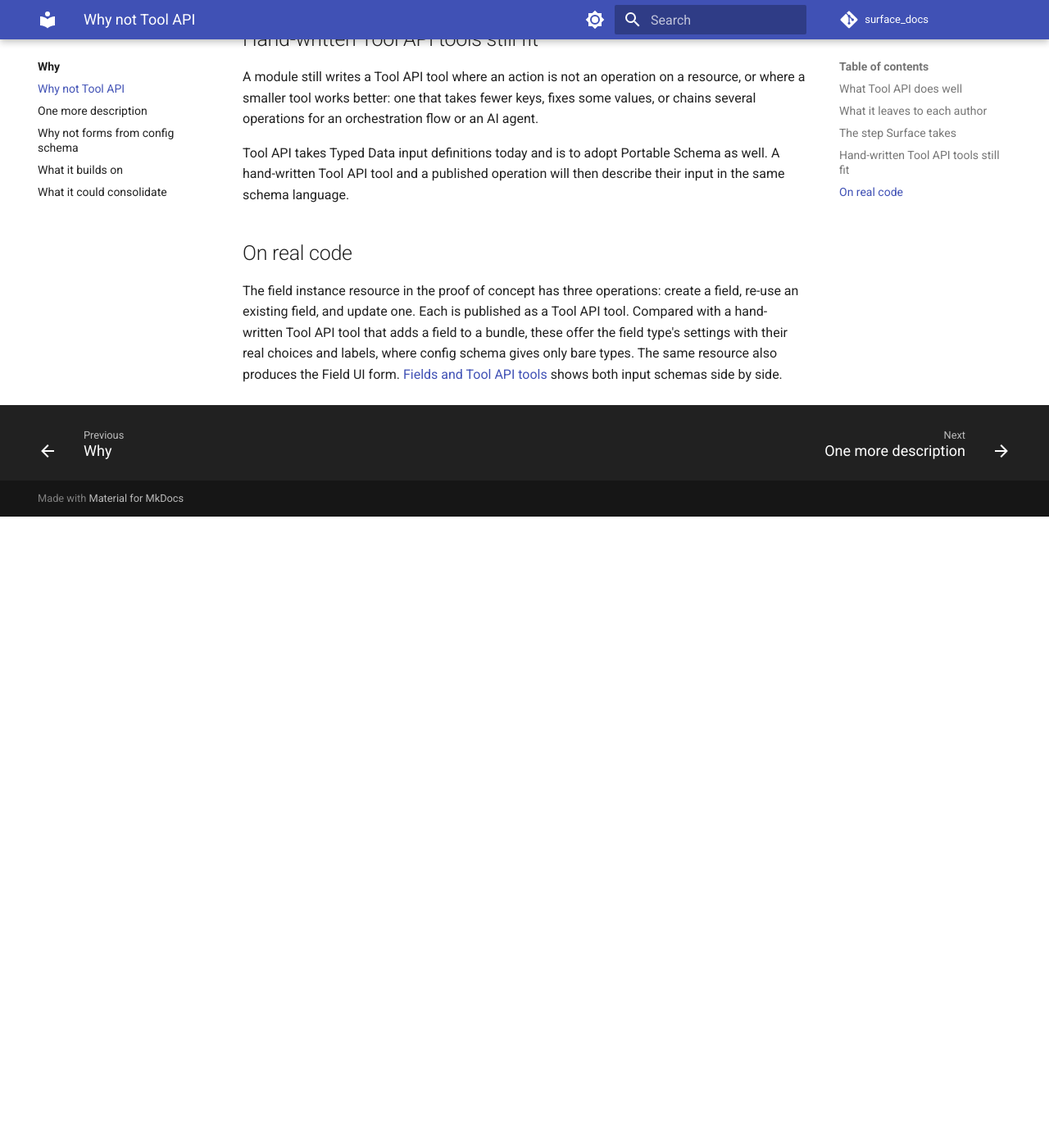
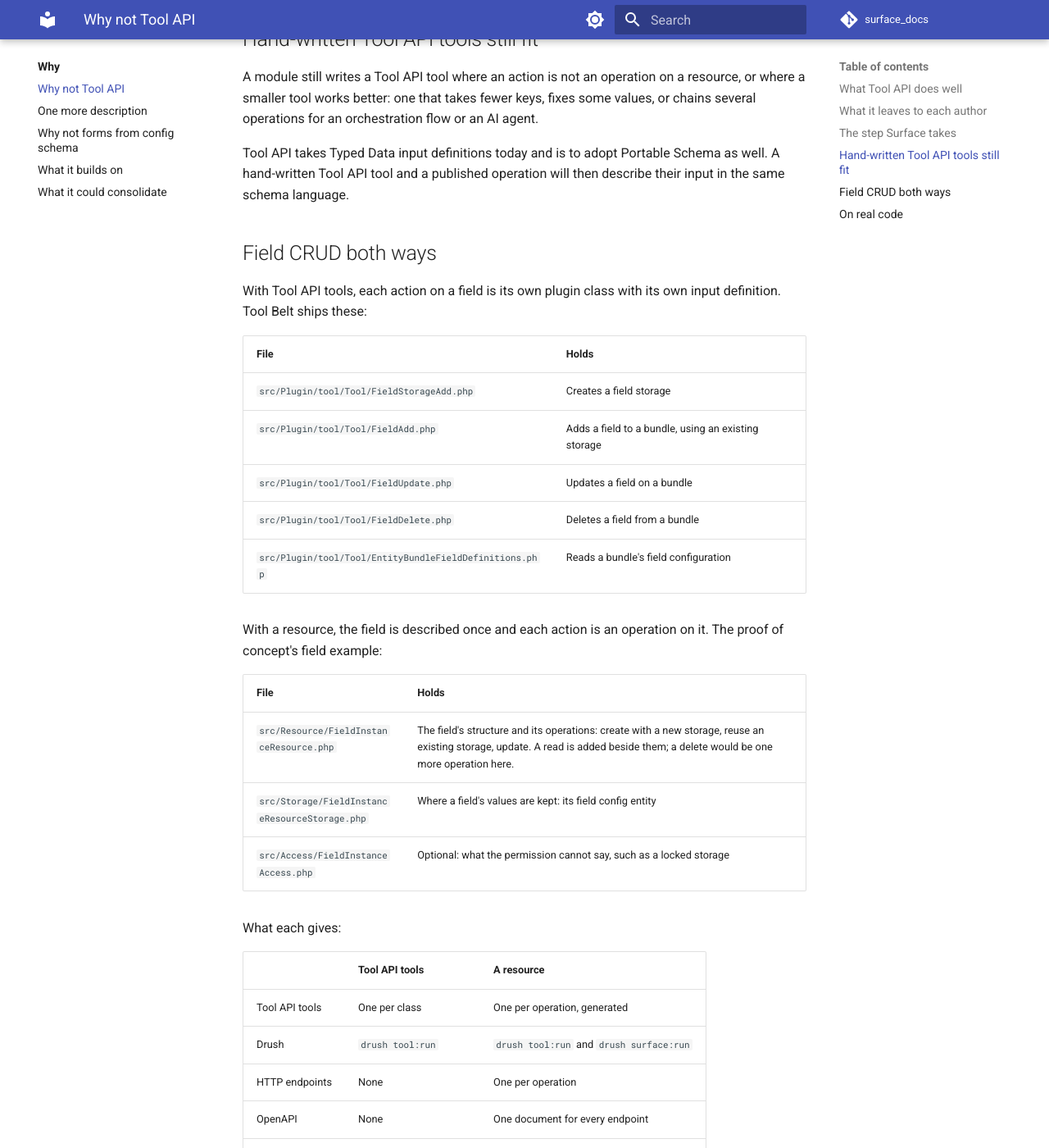
Before and after one commit to mlander/surface_docs, an MkDocs documentation site: the page built from docs/why/not-tool-api.md, in a window 1280 px wide and 1400 px high, scrolled down 1188 px. Shown: the whole window at 82% size. Built offline with MkDocs 1.6.1 and Material for MkDocs 9.7.7, drawn with Linux system fonts in a browser that asks for light colours; comment, search, counter and statistics services are not loaded; before the commit the page ends 1818 px from its top, so only the background shows below that; some of the changed text lies outside the part shown.

Commit message:
Why not Tool API: field CRUD as Tool API tools and as a resource

```diff
--- a/docs/why/not-tool-api.md
+++ b/docs/why/not-tool-api.md
@@ -31,6 +31,41 @@ A module still writes a Tool API tool where an action is not an operation on a r
 
 Tool API takes Typed Data input definitions today and is to adopt Portable Schema as well. A hand-written Tool API tool and a published operation will then describe their input in the same schema language.
 
+## Field CRUD both ways {#field-crud}
+
+With Tool API tools, each action on a field is its own plugin class with its own input definition. Tool Belt ships these:
+
+| File | Holds |
+|---|---|
+| `src/Plugin/tool/Tool/FieldStorageAdd.php` | Creates a field storage |
+| `src/Plugin/tool/Tool/FieldAdd.php` | Adds a field to a bundle, using an existing storage |
+| `src/Plugin/tool/Tool/FieldUpdate.php` | Updates a field on a bundle |
+| `src/Plugin/tool/Tool/FieldDelete.php` | Deletes a field from a bundle |
+| `src/Plugin/tool/Tool/EntityBundleFieldDefinitions.php` | Reads a bundle's field configuration |
+
+With a resource, the field is described once and each action is an operation on it. The proof of concept's field example:
+
+| File | Holds |
+|---|---|
+| `src/Resource/FieldInstanceResource.php` | The field's structure and its operations: create with a new storage, reuse an existing storage, update. A read is added beside them; a delete would be one more operation here. |
+| `src/Storage/FieldInstanceResourceStorage.php` | Where a field's values are kept: its field config entity |
+| `src/Access/FieldInstanceAccess.php` | Optional: what the permission cannot say, such as a locked storage |
+
+What each gives:
+
+| | Tool API tools | A resource |
+|---|---|---|
+| Tool API tools | One per class | One per operation, generated |
+| Drush | `drush tool:run` | `drush tool:run` and `drush surface:run` |
+| HTTP endpoints | None | One per operation |
+| OpenAPI | None | One document for every endpoint |
+| Form | Field UI's own, separate | Generated from the same structure |
+
+A Tool API tool is an action with an input and an output. It has no identity, path or method, so nothing in its structure maps it to an HTTP endpoint or an OpenAPI document. An MCP server can expose it, as a tool call. A resource has identity keys and named operations, which map to a path and a method.
+
+!!! question "TBD"
+    HTTP and OpenAPI are assumed. Where they live, in core or in a module, is [open](../open/later.md).
+
 ## On real code
 
-The field instance resource in the proof of concept has three operations: create a field, re-use an existing field, and update one. Each is published as a Tool API tool. Compared with a hand-written Tool API tool that adds a field to a bundle, these offer the field type's settings with their real choices and labels, where config schema gives only bare types. The same resource also produces the Field UI form. [Fields and Tool API tools](../adopting/fields-and-tools.md) shows both input schemas side by side.
+Compared with Tool Belt's `FieldAdd`, the field resource's Tool API tools offer the field type's settings with their real choices and labels, where config schema gives only bare types. [Fields and Tool API tools](../adopting/fields-and-tools.md) shows both input schemas side by side.
```
